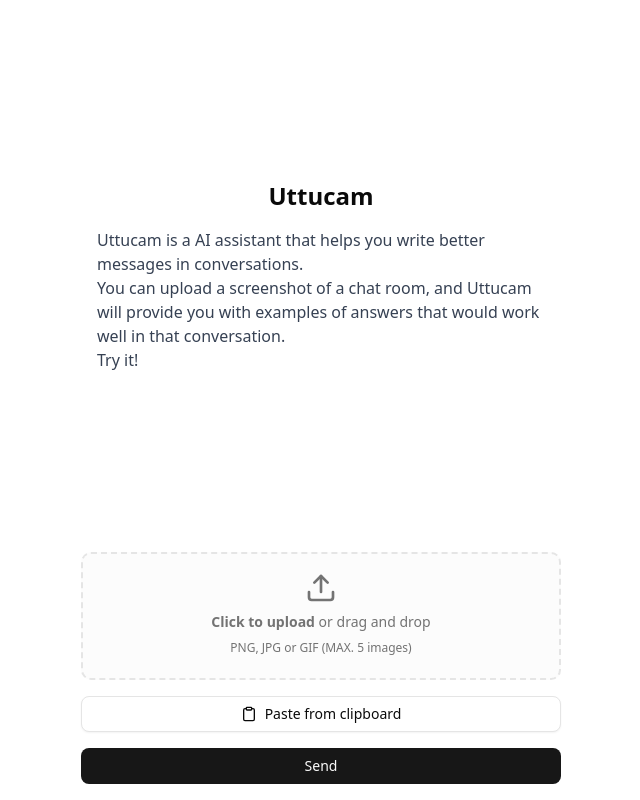
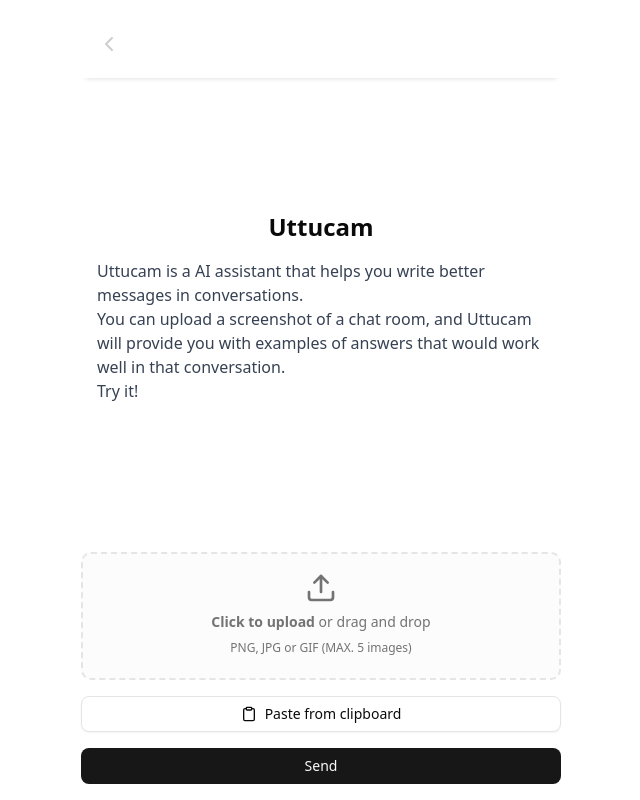
Before and after one commit to 2chanhaeng/uttucam, a Next.js app: page / in a window 1280 px wide. Shown: the whole page, without its empty margins (319-959 px from the left). Built offline with nearby package versions, Linux system fonts and the light colour scheme.

Commit message:
feat: add cancel button

```diff
--- a/components/chat-start-form/index.tsx
+++ b/components/chat-start-form/index.tsx
@@ -9,6 +9,7 @@ import Phase2 from "./phase2";
 import Phase3 from "./phase3";
 import Spinner from "@/components/spinner";
 import { toast } from "sonner";
+import { ChevronLeft } from "lucide-react";
 
 export default function ChatStartForm() {
   const {
@@ -117,6 +118,27 @@ export default function ChatStartForm() {
         else if (phase === 2) handlePhase2(event);
       }}
     >
+      <section className="p-4 w-full bg-background shadow-[0_5px_5px_-5px_#33333333]">
+        <button
+          type="button"
+          className="text-foreground/60 hover:text-foreground focus:text-foreground disabled:text-foreground/20"
+          disabled={phase <= 1}
+          onClick={(event) => {
+            event.preventDefault();
+            if (phase <= 2) {
+              setPhase(1);
+              setOptions([]);
+              setMessages(() => initialMessages);
+            } else {
+              setPhase(2);
+              setAdvice("");
+              setMessages((prev) => [...prev.toSpliced(0, 3)]);
+            }
+          }}
+        >
+          <ChevronLeft className="w-6 h-6" />
+        </button>
+      </section>
       {phase <= 1 ? (
         <Phase1 images={files} setImages={setFiles} />
       ) : phase <= 2 ? (
```
